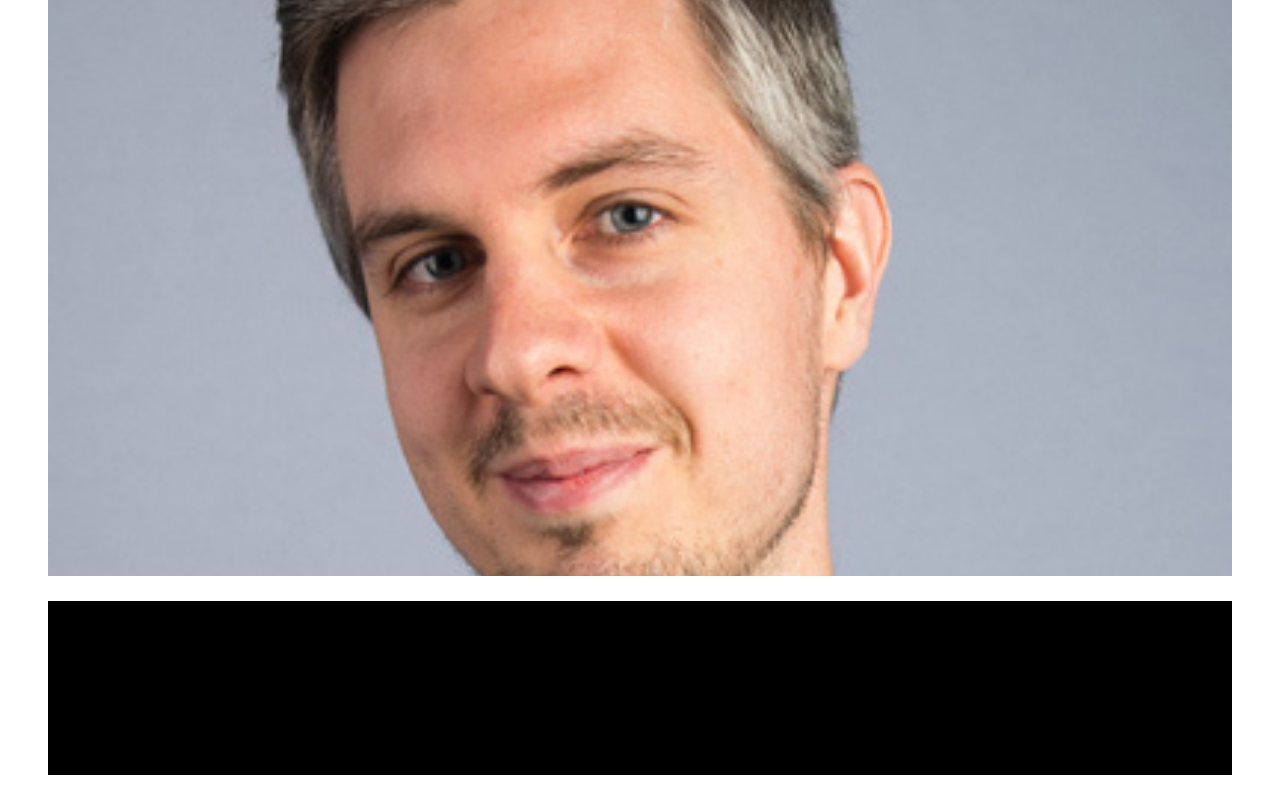
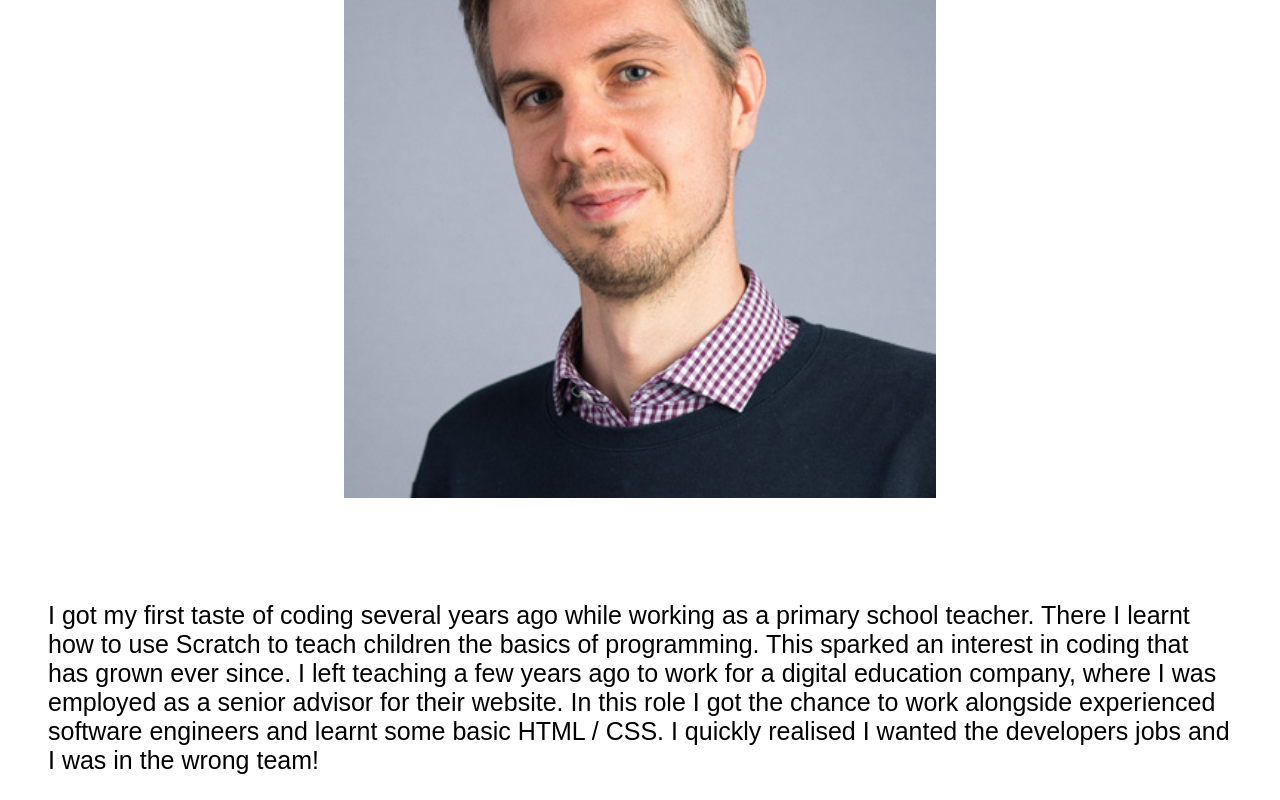
Before and after one commit to Hempy49/portfolio-site, a React app: page / in a window 1280 px wide. Shown: the part 296-1096 px from the top of the page. Built offline with nearby package versions, Linux system fonts and the light colour scheme; a web font is replaced by a local one.

Commit message:
Add WhenInView component

```diff
--- a/package.json
+++ b/package.json
@@ -35,6 +35,7 @@
     "react-dom": "^16.0.0",
     "react-hot-loader": "^3.0.0-beta.7",
     "react-router": "v3",
+    "react-waypoint": "^7.3.0",
     "style-loader": "0.18.2",
     "styled-components": "^2.2.1",
     "sw-precache-webpack-plugin": "0.11.4",
--- a/src/containers/Home/Home.js
+++ b/src/containers/Home/Home.js
@@ -1,6 +1,6 @@
 import React, {Component, PropTypes} from 'react';
-import {Container} from '../../theme/grid'
-import {Image, ProfileImage, RevealP} from './Home.style'
+import {Container} from '../../theme/grid';
+import {Image, ProfileImage, RevealP} from './Home.style';
 
 export default class Home extends Component {
   static propTypes = {};
@@ -11,7 +11,9 @@ export default class Home extends Component {
       <h1>Simon Hempenstall</h1>
       <h2>Full Stack Developer</h2>
       </ProfileImage>
-        <RevealP hide>I got my first taste of coding several years ago while working as a primary school teacher.
+      {/*<Image src={require('../../assets/MA-profile-small.jpg')} alt='profile image'/>*/}
+      <RevealP>
+        I got my first taste of coding several years ago while working as a primary school teacher.
         There I learnt how to use Scratch to teach children the basics of programming.
         This sparked an interest in coding that has grown ever since.
         I left teaching a few years ago to work for a digital education company, where I was employed as a senior advisor for their website.
@@ -22,7 +24,3 @@ export default class Home extends Component {
     );
   }
 }
-
-
-
-// <Image src={require('../../assets/profile-pic.jpg')} alt='profile image'/>
--- a/src/containers/Home/Home.style.js
+++ b/src/containers/Home/Home.style.js
@@ -8,8 +8,8 @@ export const ProfileImage = styled.div`
   height: 100vh;
   background-image: url('${require('../../assets/MA-profile-small.jpg')}');
   background-repeat: no-repeat;
-  background-size: cover;
-  color: white;
+  background-size: 50%;
+  background-position: center;
 `;
 
 export const RevealP = styled.p`
@@ -25,7 +25,7 @@ export const RevealP = styled.p`
 
     transform-origin: left;
     transform: rotateY(90deg);
-    transition: transform 1s;
+    transition: transform 2s;
   }
 
   ${({hide}) => hide && css`
```
Also changed, not shown: src/components/WhenInView/WhenInView.js (added, +30 -0 lines), 1 other file (tests, documents, lock files or other folders).
